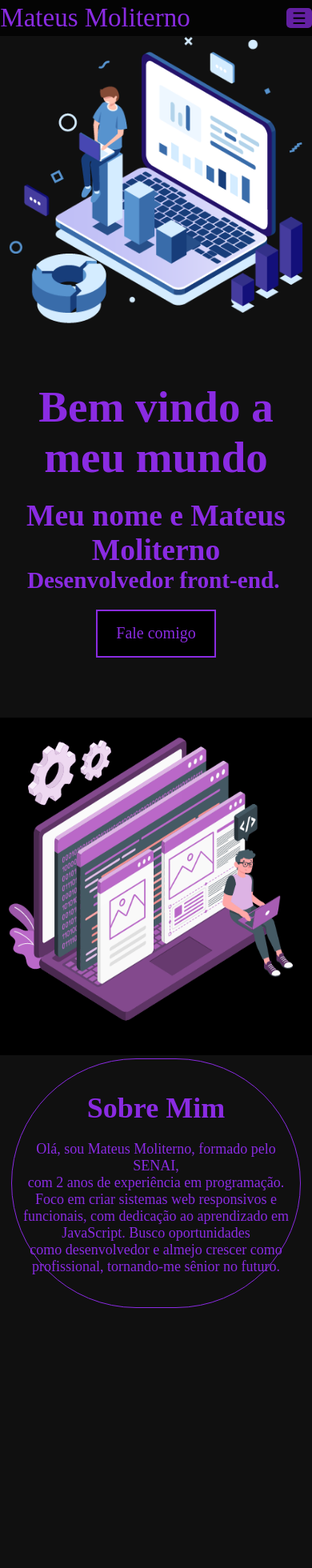
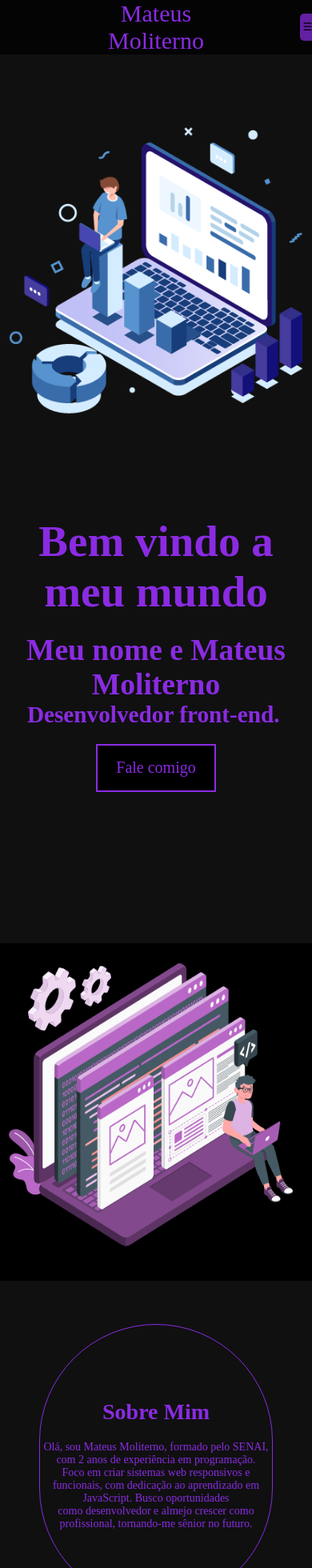
Before and after one commit to MateusMoliterno/Meuportifolio, an Angular app: page / in a window 390 px wide. Shown: the top 1960 px of the page at 80% size. Before the commit the page ends 1688 px from the top, so only its background shows below. Built offline with nearby package versions, Linux system fonts and the light colour scheme; a web font is replaced by a local one.

Commit message:
responsividade

```diff
--- a/src/app/about me/sobre-mim.component.css
+++ b/src/app/about me/sobre-mim.component.css
@@ -1,8 +1,16 @@
+*{
+  margin: 0;
+  padding: 0;
+  box-sizing: border-box;
+}
+
 .container{
   display: flex;
   flex-direction: column;
   align-items: center;
-  width: 100vw;
+  width: 100%;
+  margin: 0;
+  padding: 0;
 }
 
 header {
@@ -294,7 +302,7 @@ header {
 }
 
 
-@media (max-width: 1008px) {
+/* @media screen and (max-width: 1008px) {
   .menu{
     display: none;
   }
@@ -326,9 +334,9 @@ header {
   }
 
 
-}
+} */
 
-@media (max-width: 918px) {
+/* @media (max-width: 918px) {
     .textapresentation{
       width: 43vw;
       height: 43vh;
@@ -340,153 +348,175 @@ header {
     width: 43vw;
     height: 43vh;
   }
-}
-@media (max-width: 480px){
-  .textapresentation{
-    width: 82vw;
-    height: 39vh;
-  }
-}
-@media (max-width: 394px){
-  .textapresentation{
-    width: 93vw;
-    height: 37vh;
-    font-size: 18px;
-  }
-  .imagem1{
-    width: 104vw;
-  }
+} */
 
-  .welcome{
-    width: 100vw;
-  }
-
-  .imagesobremim{
-    width: 100vw;
-    height: 50vh;
-  }
-  .name1{
-    display: flex;
-  }
-
-    .menu {
-    display: none; /* Esconde o menu no mobile */
-    flex-direction: column;
-    position: absolute;
-    top: 100%;
-    left: 240px;
-    background-color: rgba(0, 0, 0, 0.726);
-    border-radius: 10px;
-    width: 35vw;
-    height: 24vh;
-    padding: 1rem;
-    backdrop-filter: blur(10px); /* Efeito de embaçamento */
-
-
-  }
-
-  .menu.open {
-    display: flex; /* Mostra o menu ao clicar no botão hambúrguer */
-  }
-
-  .hamburger {
-    display: block; /* Exibe o botão hambúrguer */
-    font-size: 20px;
-    width: 8vw;
-    height: 3vh;
-    background-color: rgba(137, 43, 226, 0.712);
-    border: none;
-    border-radius: 5px;
-    cursor: pointer;
-    z-index: 1000; /* Certifica-se de que o botão fique acima do menu */
-    margin-left: 120px;
-
-  }
-
-  .menu a {
-    padding: 0.5rem 0; /* Ajusta o espaçamento entre os links no menu mobile */
-    text-align: center; /* Centraliza os links no mobile */
-    background-color: rgba(137, 43, 226, 0.247);
-    border-radius: 8px;
-  }
-  nav{
-    padding: 8px 0 8px 0;
-    margin: 0;
+@media screen and (min-width:320px) and (max-width:420px){
+    .name1{
+      width: 50vw;
+      height: 3vh;
+      font-size: 30px;
+      display: flex;
+      align-items: center;
+      justify-content: center;
+      text-align: center;
+      /* background-color: beige; */
+    }
 
 
 
-  }
 
-}
+    .hamburger{
+      display: flex;
+      /* margin-right: -60px; */
+      height: 4vh;
+      width: 5vw;
+      display: block;
+      background-color: rgba(137, 43, 226, 0.712);
+      border: none;
+      border-radius: 5px;
+      cursor: pointer;
+      /* z-index: 1000; */
 
-@media (max-width:320px){
-    .name1{
-      width: 65vw;
-      height: 9vh;
-      /* background-color: blue; */
-      font-size: 30px;
     }
 
-    .hamburger{
-      /* background-color: red */
-      display: flex;
-      margin-right: 60px;
-      /* width: 500vw; */
-      height: 5.5vh;
-
-    }
     nav{
-
-      /* background-color: #007bff; */
-      width: 20vw;
+      width: 10vw;
+      height: 4vh;
       display: flex;
       align-items: center;
       justify-content: center;
+      /* padding: 8px 0 8px 0; */
+      margin: 0;
+      /* background-color: #007bff; */
+      /* background-color: #007bff; */
+      position: absolute;
+      left: 365px;
+
 
     }
 
     header{
       display: flex;
+      height: 8vh;
+      position: fixed;
+      top: 0;
+      left: 0;
+      background:rgba(0, 0, 0, 0.726) ;
+      /* z-index: 1000; */
+      /* padding: 2px 0; */
+      backdrop-filter: blur(5px);
+      align-items: center;
+      justify-content: center
+
     }
 
+
     .card-ola{
-      margin-top: 80px;
-      gap: 50px;
+      display: flex;
+      flex-direction: column-reverse;
+      margin-top: 135px;
+      gap: 100px;
     }
 
     .sobremim{
       margin-top: 250px;
       gap: 50px;
+      display: flex;
+
     }
 
     .textapresentation{
-      width: 86vw;
-      height:53vh ;
+      display: flex;
+      width: 75vw;
+      height:60vh;
       font-size: 14px;
+
     }
 
     .sobremim{
       /* background-color: #007bff; */
-      height: 120vh;
+      height: 98vh;
+      display: flex;
+      flex-direction: column;
+      align-items: center;
+      justify-content: center;
+      /* background-color: #007bff; */
+      margin-top: 200px;
     }
-    .welcome{
-      padding: 0;
-      margin: 0;
-      gap: 0;
+    .Welcome{
+      display: flex;
+      align-items: center;
+      justify-content: center;
+      text-align: center;
+      width: 100vw;
     }
 
     .menu{
-      height: 46vh;
-      margin-left: -20px;
+      height: 35vh;
       width: 30vw;
       align-items: center;
-      /* background-color: #007bff; */
+      justify-content: center;
+      display: none;
+      flex-direction: column;
+      /* background-color: rgba(0, 0, 0, 0.726);*/
+      background-color: rgba(69, 5, 143, 0.418);
+      border-radius: 10px;
+      position: absolute;
+      top:50px;
+      right: 10px;
+      backdrop-filter: blur(10px);
+      padding: 1rem;
     }
 
-    a{
+    .menu a {
+      padding: 0.5rem 0; /* Ajusta o espaçamento entre os links no menu mobile */
+      text-align: center; /* Centraliza os links no mobile */
+      background-color: blueviolet;
+      color: black;
+      border-radius: 8px;
       font-size: 15px;
       width: 25vw;
 
     }
 
+    .menu a::after {
+      content: "";
+      position: absolute;
+      bottom: 0;
+      left: 0;
+      width: 0;
+      height: 2px;
+
+      background-color: rgb(133, 33, 103);
+      transition: width 0.3s ease;
+    }
+
+    .menu a:hover::after {
+      width: 100%;
+    }
+
+    .menu a:hover {
+      color: black;
+    }
+
+
+
+    .contacts{
+      display: none;
+    }
+
+    .imagem1{
+      width: 104vw;
+    }
+
+    .imagesobremim{
+      width: 100vw;
+      height: 50vh;
+    }
+
+    .menu.open {
+      display: flex; /* Mostra o menu ao clicar no botão hambúrguer */
+    }
+
+
 }
```
